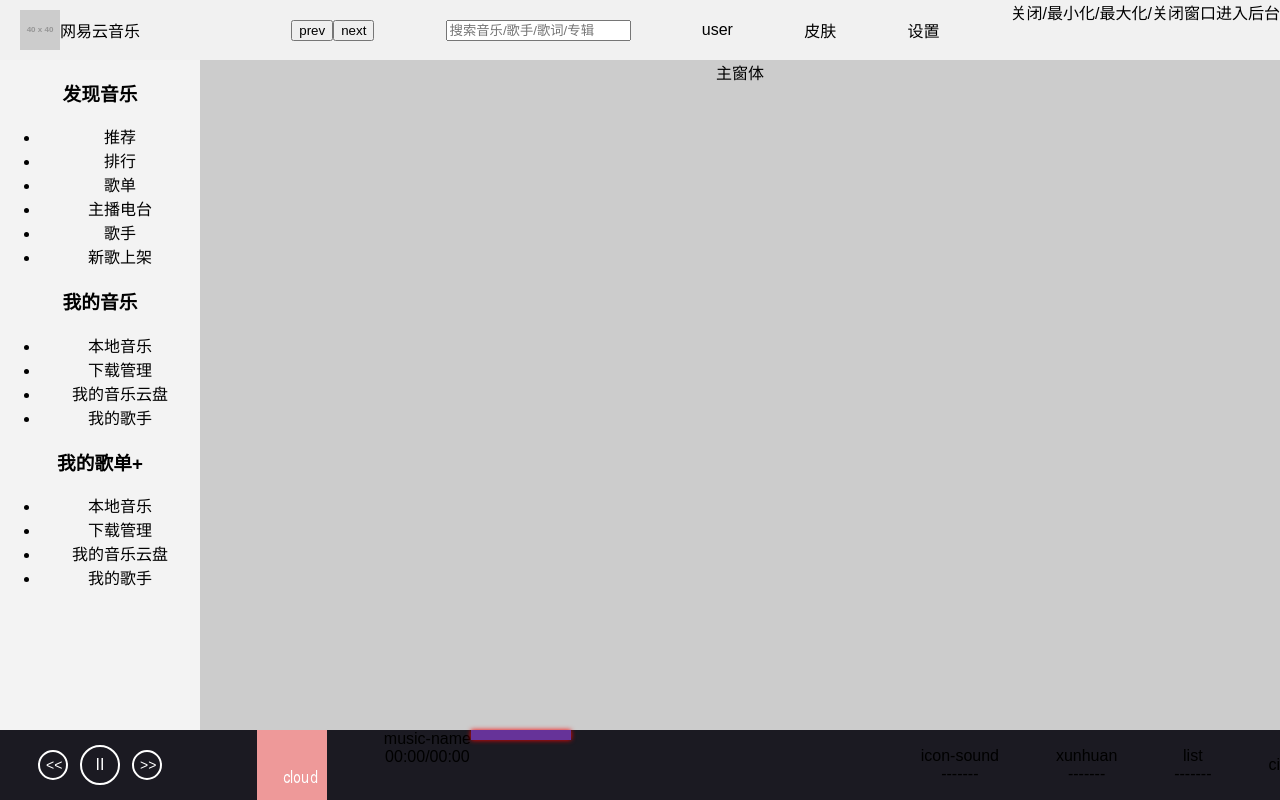
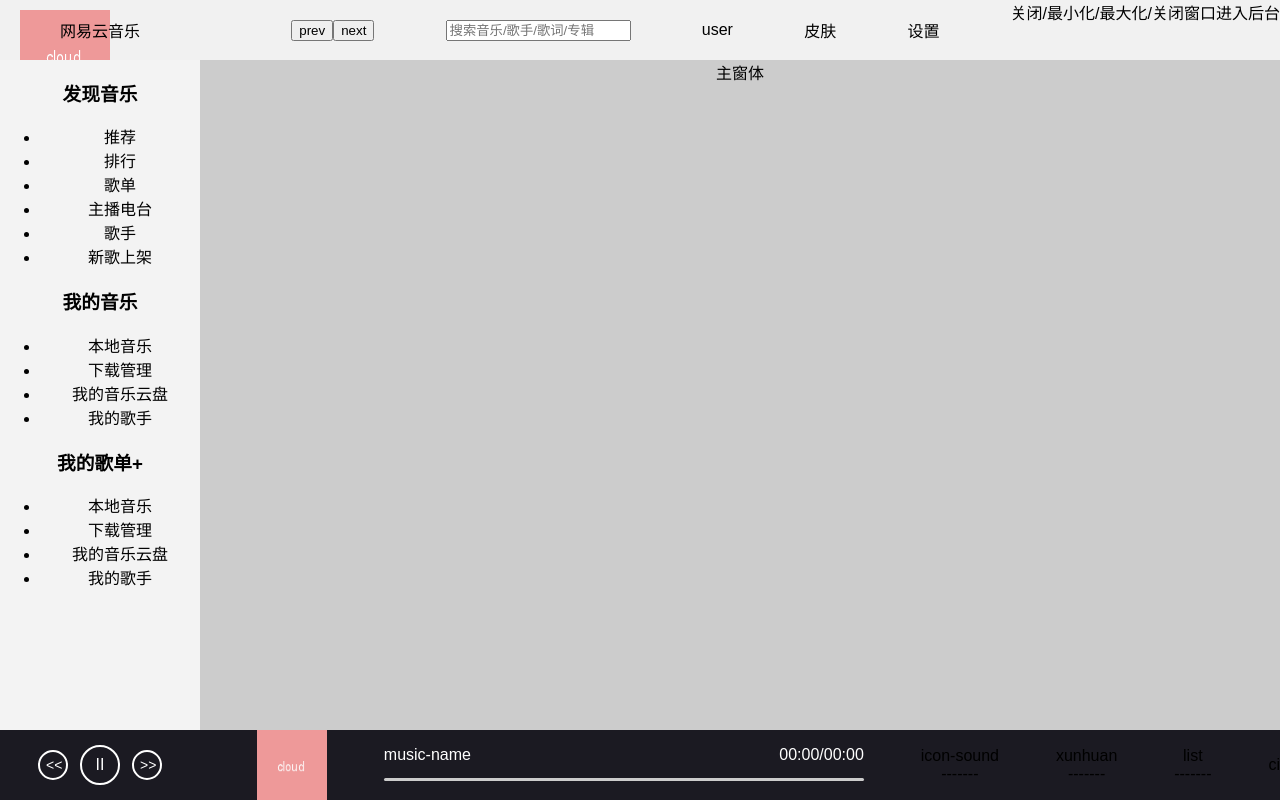
Before and after one commit to xingxiulaoxian/electron-music, a React (Create React App) app: page / in a window 1280 px wide. Built offline with nearby package versions, Linux system fonts and the light colour scheme.

Commit message:
修改进度条

```diff
--- a/src/components/Footer/footer.css
+++ b/src/components/Footer/footer.css
@@ -37,21 +37,60 @@
     height: 100%;
     overflow: hidden;
 }
+.footer-image-content img{
+    max-width: 100%;
+    max-height: 100%;
+}
 
 .footer-progress-content{
     display: flex;
     width: 480px;
     height: 70px;
+    flex-direction: column;
+    justify-content: center;
+}
+.footer-progress-top{
+    display: flex;
+    justify-content: space-between;
+    margin-bottom: 10px;
+    color: #fff;
 }
 .progress{
-    width: 100px;
-    background: rebeccapurple;
-    box-shadow: 0 0 5px #f00;
+    position: relative;
+    width: 100%;
     height: 10px;
 }
+.progress-bg{
+    position: absolute;
+    top: 50%;
+    left: 0;
+    margin-top: -1.5px;
+    width: 100%;
+    height: 3px;
+    background: #ccc;
+    border-radius: 2px;
+}
 .progress-bar{
+    position: absolute;
+    top: 50%;
+    left: 0;
+    margin-top: -1.5px;
+    width: 100%;
+    height: 3px;
+    background: #999;
+}
+.progress-btn{
+    display: none;
+    position: absolute;
+    top: 50%;
+    right: -3px;
+    margin-top: -3px;
+    width: 7px;
+    height: 7px;
+    border-radius: 50%;
+    background: #999;
+    box-shadow: 0 0 3px #fff;
+}
+.progress:hover .progress-btn{
     display: block;
-    width: 0%;
-    height: 100%;
-    background: #f0ff0f;
 }
--- a/src/components/Footer/index.js
+++ b/src/components/Footer/index.js
@@ -21,13 +21,18 @@
             btnPlay: 'II',
             currentTime : '00:00',
             duration: '00:00',
-            progress: 0
+            progress: 0,
+
+            isMouseDown:false
         }
         this.play  = this.play.bind(this)
         this.ended = this.ended.bind(this)
         this.setAudioProgress = this.setAudioProgress.bind(this)
         this.setCurrentTime = this.setCurrentTime.bind(this)
         this.getMousePos = this.getMousePos.bind(this)
+        this.mouseMoveBar = this.mouseMoveBar.bind(this)
+        this.mouseDownBtn = this.mouseDownBtn.bind(this)
+        this.mouseUpBtn = this.mouseUpBtn.bind(this)
     }
     componentDidMount () {
         this.setState({
@@ -51,6 +56,7 @@
             clearInterval( this.timerID);
         }
     }
+
     setAudioProgress () {
         let audio = this.state.audio
         let progress = Math.floor((audio.currentTime / audio.duration)*1000)/10;
@@ -79,14 +85,34 @@
         clearInterval( this.timerID)
     }
     getMousePos (e){
-        let pos = (e.clientX - e.target.offsetLeft) / e.target.clientWidth
+        let progress = this.refs.progress;
         let audio = this.refs.audio
+        let pos = (e.clientX - progress.offsetLeft) / progress.clientWidth
         let second = audio.duration * pos
 
         this.setCurrentTime (second)
         this.play()
         console.log(pos)
     }
+    // 移动拖块
+    mouseMoveBar (e) {
+        if(this.state.isMouseDown){
+            this.getMousePos (e)
+        }
+    }
+    // 按住拖快
+    mouseDownBtn (){
+        this.setState({
+            isMouseDown: true
+        })
+    }
+    mouseUpBtn (){
+        this.setState({
+            isMouseDown: false
+        })
+    }
+
+
     setCurrentTime (second) {
         let audio = this.refs.audio
         audio.currentTime = second
@@ -104,7 +130,7 @@
                     <img src={img} alt=""/>
                 </div>
                 <div className="footer-progress-content">
-                    <div>
+                    <div className="footer-progress-top">
                         <div><span className="music-name">{this.state.musicName}</span></div>
                         <div>
                             <span>{this.state.currentTime}</span>
@@ -112,8 +138,15 @@
                             <span>{this.state.duration}</span>
                         </div>
                     </div>
-                    <div className="progress" onClick={this.getMousePos}>
-                        <span className="progress-bar" style={{width:  this.state.progress + '%'}}></span>
+                    <div className="progress" ref="progress"
+                        onClick={this.getMousePos}
+                        onMouseMove={this.mouseMoveBar}
+                        onMouseUp={this.mouseUpBtn}
+                        onMouseLeave={this.mouseUpBtn}>
+                        <div className="progress-bg"></div>
+                        <div className="progress-bar" style={{width:  this.state.progress + '%'}}>
+                            <span className="progress-btn" onMouseDown={this.mouseDownBtn} ></span>
+                        </div>
                     </div>
                 </div>
                 <div>
--- a/src/components/Header/header.css
+++ b/src/components/Header/header.css
@@ -21,7 +21,6 @@
     float: left;
     width: 40px;
     height: 40px;
-    background: url('http://placehold.it/40x40/E99/fff.png&text=cloud') no-repeat 50% 50%
 }
 
 .header-tool{
--- a/src/components/Header/index.js
+++ b/src/components/Header/index.js
@@ -1,11 +1,14 @@
 import React, { Component } from 'react';
 import './header.css';
+import logo from '../../images/sound-img.png'
 class Header extends Component {
   render() {
     return (
       <div className="header">
         <div className="header-logo">
-          <div className="header-logo-icon"></div>
+          <div className="header-logo-icon">
+            <img src={logo} alt=""/>
+          </div>
           <span>网易云音乐</span>
         </div>
 
@@ -17,7 +20,7 @@
 
         {/* 搜索 */}
         <div>
-          <input type="search" value="" placeholder="搜索音乐/歌手/歌词/专辑" />
+          <input type="text" value="" placeholder="搜索音乐/歌手/歌词/专辑" />
         </div>
 
         {/* user */}
```
